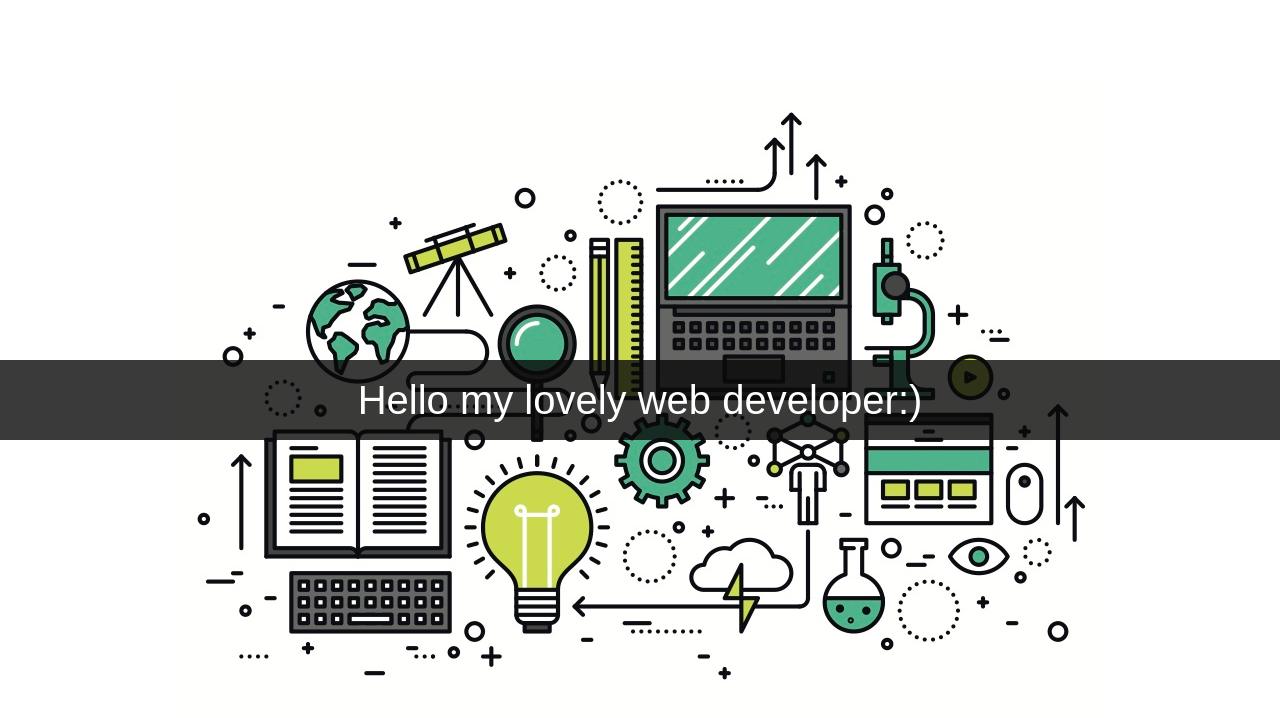
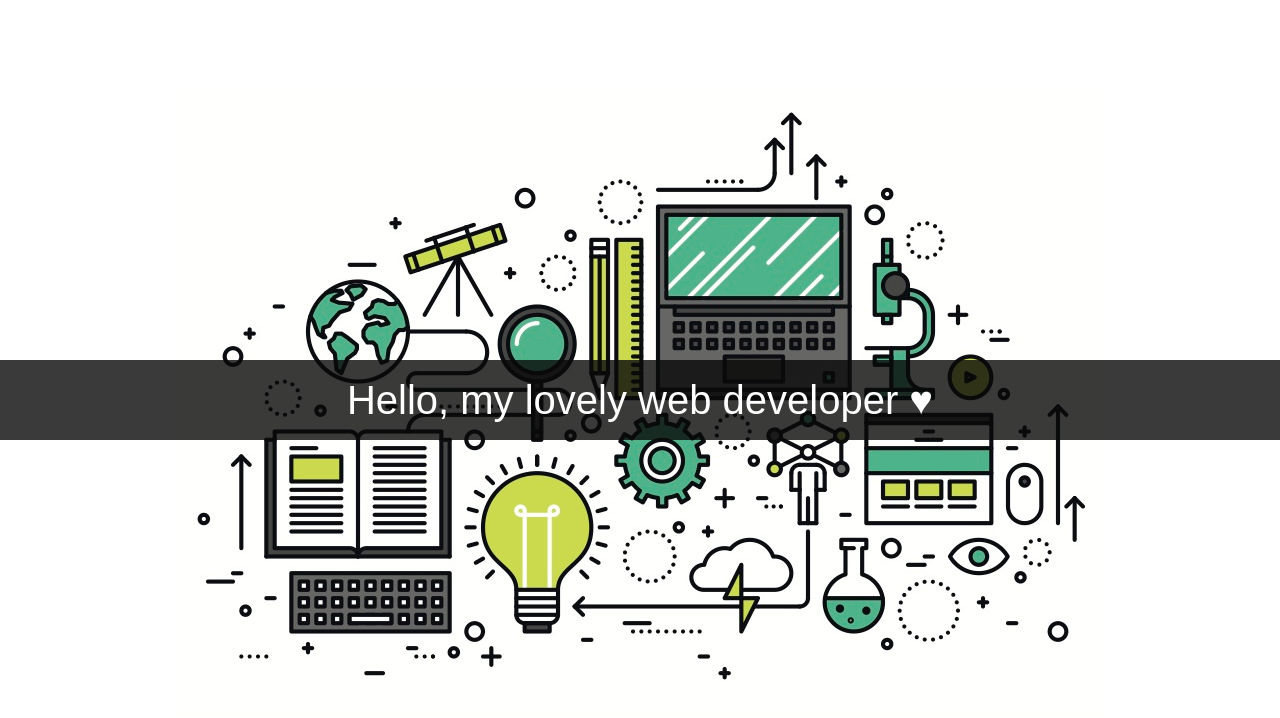
Before and after one commit to alekskravchenko/start-project-template, a website: page src/index.html in a window 1280 px wide. Drawn offline with Linux system fonts and the light colour scheme; a web font is replaced by a local one.

Commit message:
Some changes

```diff
--- a/src/index.html
+++ b/src/index.html
@@ -45,7 +45,7 @@
 <body>
 
 	<div class="placeholder-block">
-		<h1>Hello my lovely web developer:)</h1>
+		<h1>Hello, my lovely web developer ♥</h1>
 	</div>
 	<div class="hidden"></div>
 
```
Also changed, not shown: dist/images/bg-placeholder.jpg (renamed from dist/images/bg-palceholder.jpg), dist/index.html.
